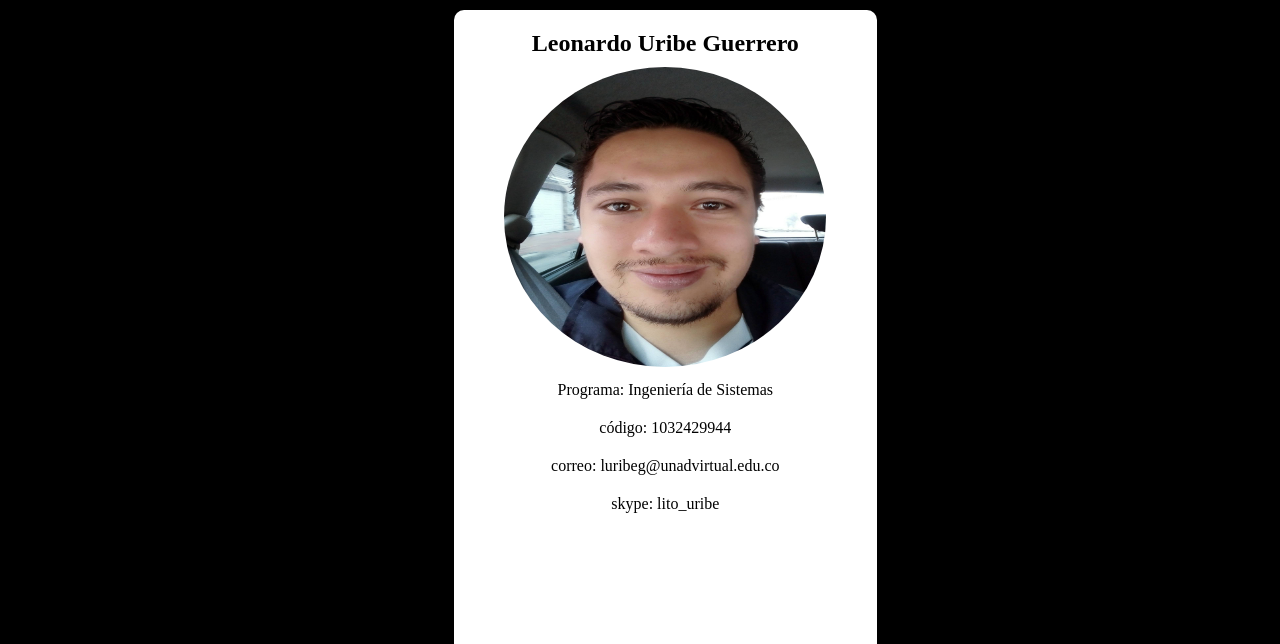
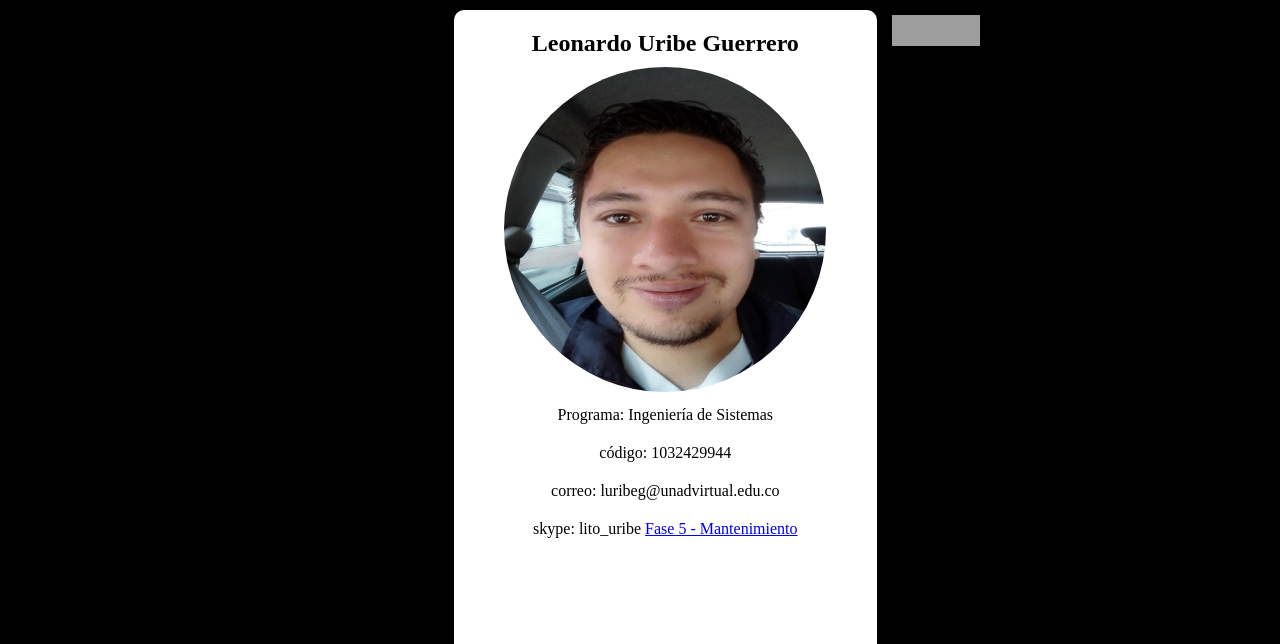
Before and after one commit to Luribeg/DSW-LeonardoUribe, a plain HTML site: page creador.html in a window 1280 px wide. Shown: the part 56-700 px from the top of the page. Drawn offline with Linux system fonts and the light colour scheme; grey boxes are pictures that could not be loaded.

Commit message:
Add files via upload

```diff
--- a/creador.html
+++ b/creador.html
@@ -39,16 +39,16 @@
           text-align:center;
           text-align:center;
           text-align:center;
+
             <section>
                 <h2>Leonardo Uribe Guerrero</h2>
-                <img src="img/EAPS.jpg" width="25" height="300" alt="lectura CSS" class="perfilEstudiante">
+                <img src="img/EAPS.jpg" width="5" height="325" alt="lectura CSS" class="perfilEstudiante">
 
                 <p>Programa: Ingeniería de Sistemas</p>
                 <p>código: 1032429944</p>
                 <p>correo: luribeg@unadvirtual.edu.co </p>
-                <p>skype: lito_uribe</p>
+                <p>skype: lito_uribe <a href=https://youtu.be/l4XGPHz3HFs >Fase 5 - Mantenimiento</a></p>
 
-        </section>
 
 
 
@@ -56,6 +56,14 @@
     <aside data-lectura="twitter.html" onclick="lectura(this)">
         <img src="img/twitter-rise.gif" title="Mira lo que pasa en twitter">
     </aside>
+
+    <p>
+    <a href="https://jigsaw.w3.org/css-validator/check/referer">
+        <img style="border:0;width:88px;height:31px"
+            src="https://jigsaw.w3.org/css-validator/images/vcss"
+            alt="¡CSS Válido!" />
+    </a>
+</p>
     <script src="JS/javaScript.js">
     </script>
 </body>
```
Also changed, not shown: actividad_1.html (+7 -1 lines), actividades.html (+7 -1 lines), index.html (+8 -2 lines), m_CSS.html (+7 -1 lines), m_HTML.html (+7 -1 lines), m_gitHub.html (+7 -1 lines).
